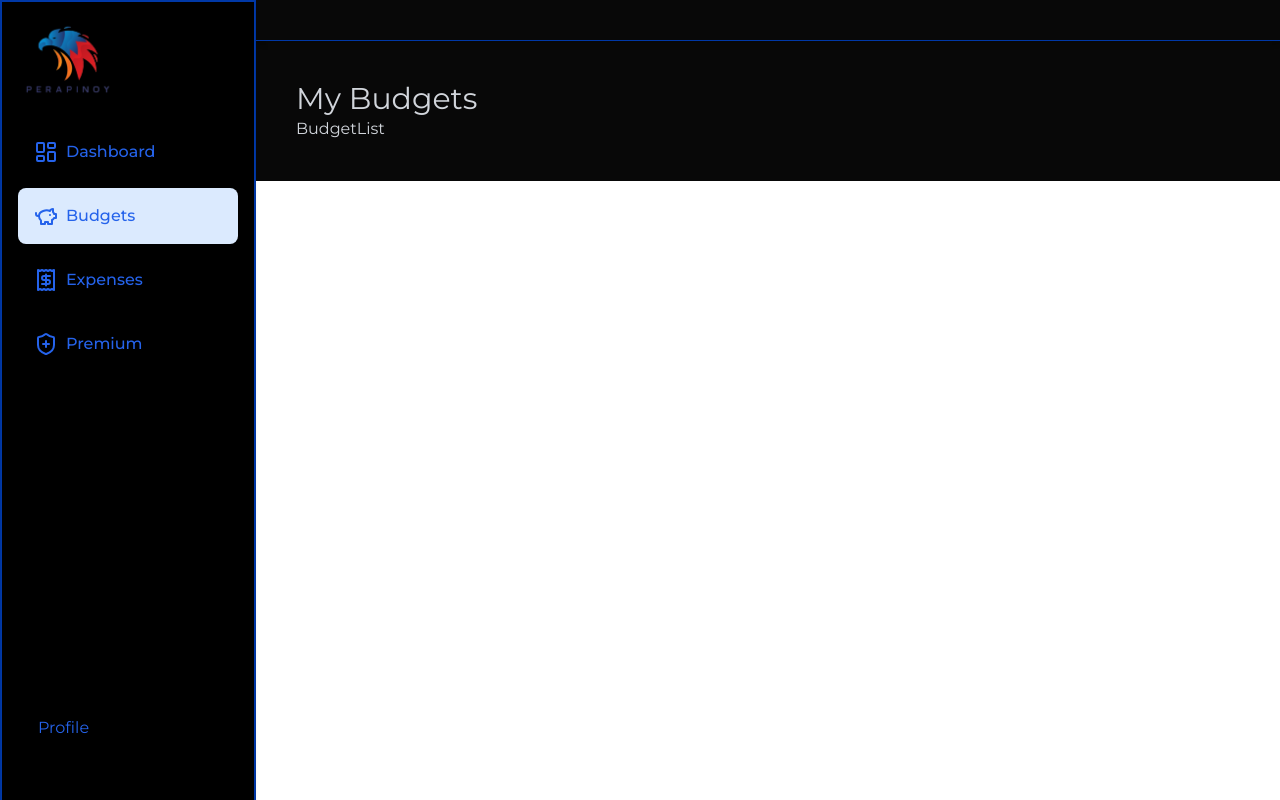
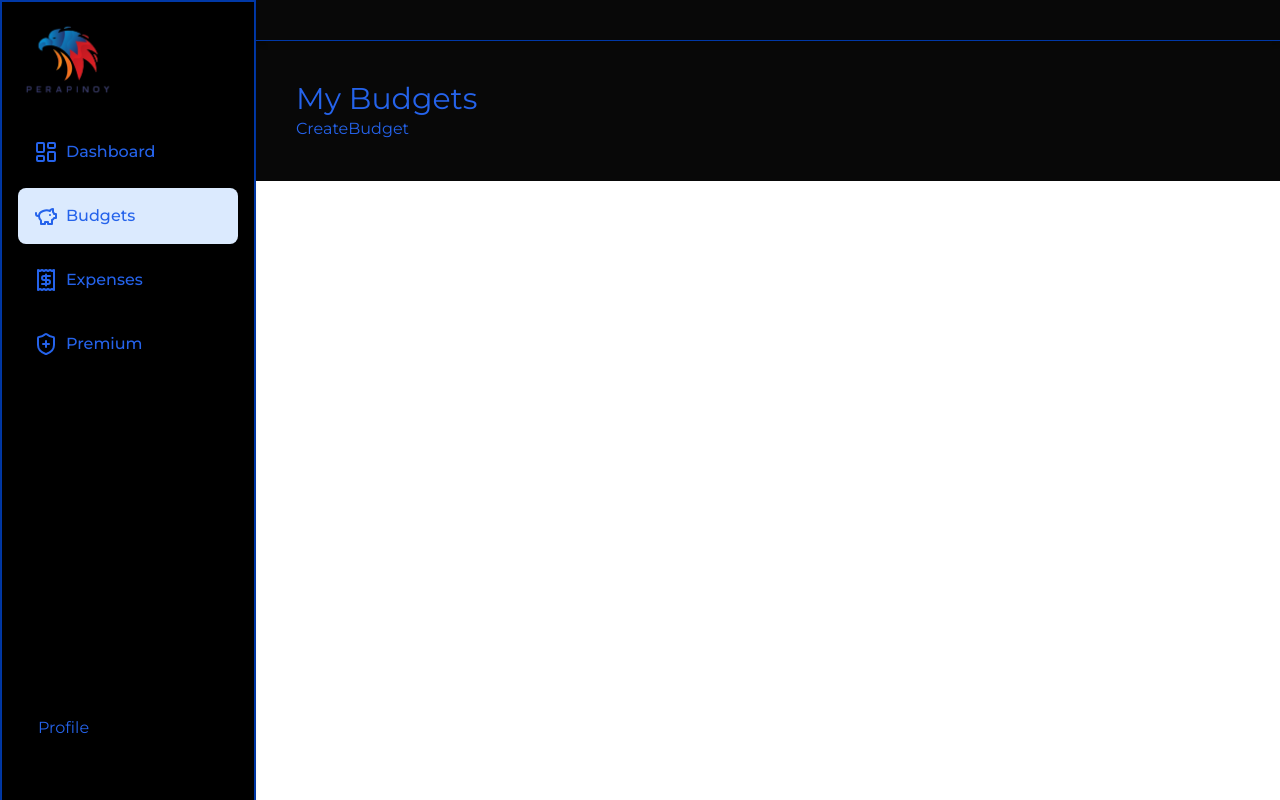
Before and after one commit to donyelqt/PeraPinoy, a Next.js app: page /dashboard/budgets in a window 1280 px wide. Built offline with nearby package versions, Linux system fonts and the light colour scheme; no server answers.

Commit message:
Added BudgetList component and updated JSX structure in Budget page

```diff
--- a/app/(routes)/dashboard/budgets/_components/BudgetList.jsx
+++ b/app/(routes)/dashboard/budgets/_components/BudgetList.jsx
@@ -1,8 +1,11 @@
 import React from 'react'
+import CreateBudget from './CreateBudget'
 
 function BudgetList() {
   return (
-    <div>BudgetList</div>
+    <div>
+      <CreateBudget />
+    </div>
   )
 }
 
--- a/app/(routes)/dashboard/budgets/page.jsx
+++ b/app/(routes)/dashboard/budgets/page.jsx
@@ -3,7 +3,7 @@ import BudgetList from './_components/BudgetList'
 
 function Budget() {
   return (
-    <div className='text-gray-300 p-10'>
+    <div className='text-blue-600 p-10'>
       <h2 className='text-bold text-3xl'>My Budgets</h2>
       <BudgetList />
     </div>
```
